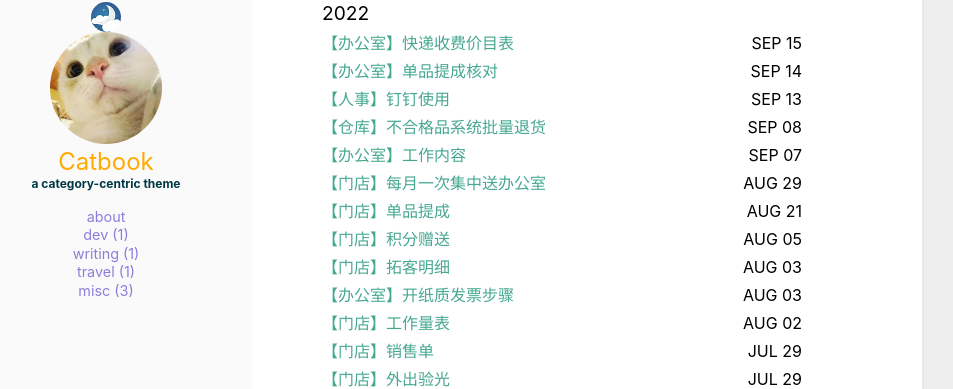
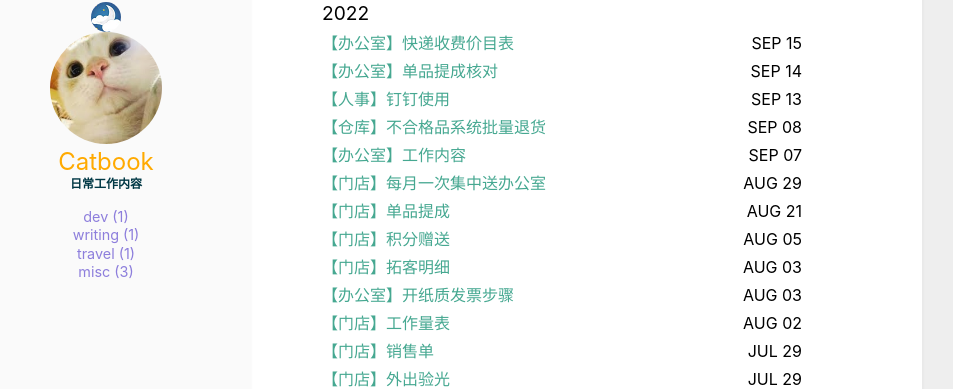
Before and after one commit to cuihuanhuan/cuihuanhuan.github.io, a Jekyll site: the page built from index.html, in a window 1280 px wide. Shown: the part 148-537 px from the top of the page, without its empty margins (198-1151 px from the left). Built offline with Jekyll 4.4.1, drawn with Linux system fonts in a browser that asks for light colours.

Commit message:
Update _config.yml

```diff
--- a/_config.yml
+++ b/_config.yml
@@ -7,7 +7,7 @@ description: > # this means to ignore newlines until "baseurl"
   Google search results) and in your feed.xml site description.
 
 baseurl: # the subpath of the site
-url: http://starry99.github.io/catbook # the base hostname & protocol for your site
+url: http://cuihuanhuan.github.io # the base hostname & protocol for your site
 
 permalink: /:year-:month/:title
 timezone:
@@ -23,8 +23,8 @@ user:
   name: Catbook
   pic: /assets/img/cat.jpg
   picAlt: "catbook"
-  job: a category-centric theme
-  aboutme: true # comment this out if you don't need the 'about' page.
+  job: 日常工作内容
+#   aboutme: true # comment this out if you don't need the 'about' page.
 
 exclude:
   - README.md
```
